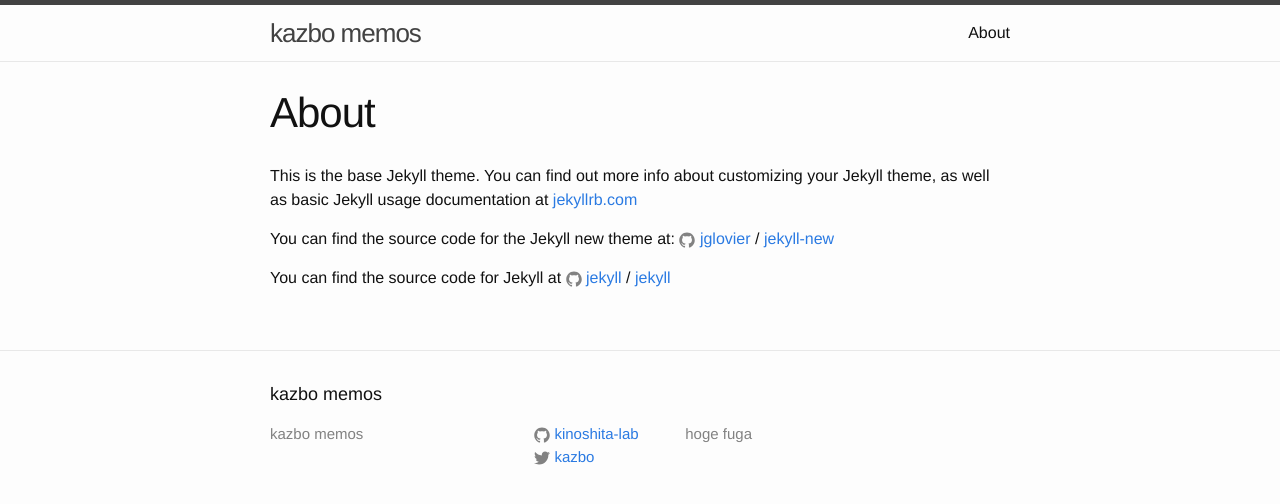
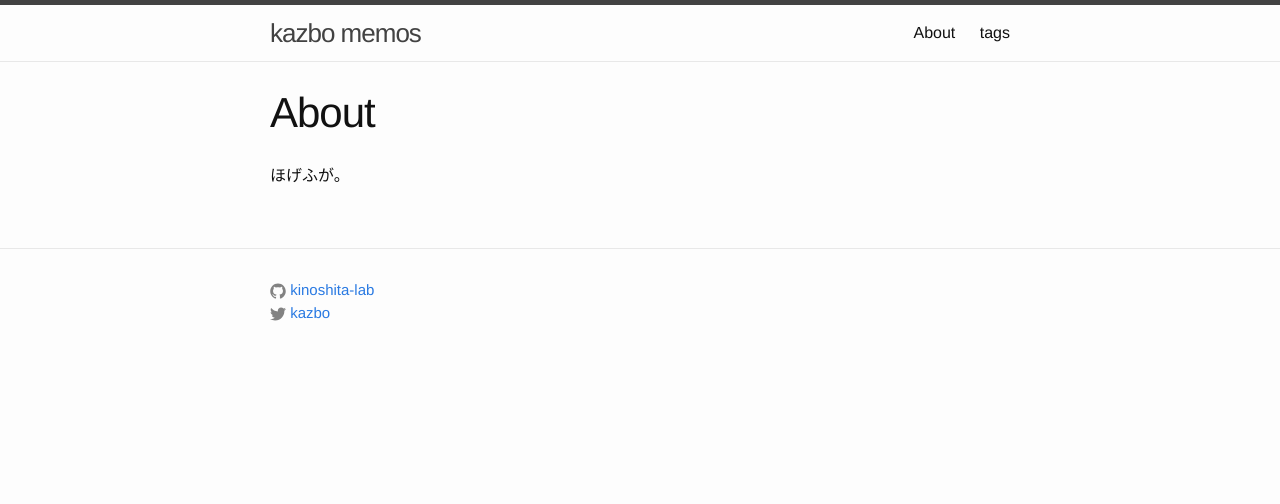
Before and after one commit to kinoshita-lab/kazbo, a Jekyll site: the page built from about.md, in a window 1280 px wide. Shown: the top 504 px of the page. Built offline with Jekyll 4.4.1, drawn with Linux system fonts in a browser that asks for light colours.

Commit message:
add post

```diff
--- a/Gemfile
+++ b/Gemfile
@@ -1,2 +1,3 @@
 source 'https://rubygems.org'
 gem 'jekyll'
+gem 'github-pages'
--- a/_config.yml
+++ b/_config.yml
@@ -13,6 +13,3 @@
 url: "http://kinoshita-lab.github.io/kazbo/" # the base hostname & protocol for your site
 twitter_username: kazbo
 github_username:  kinoshita-lab
-
-# Build settings
-markdown: kramdown
--- a/_includes/footer.html
+++ b/_includes/footer.html
@@ -1,17 +1,7 @@
 <footer class="site-footer">
 
   <div class="wrapper">
-
-    <h2 class="footer-heading">{{ site.title }}</h2>
-
     <div class="footer-col-wrapper">
-      <div class="footer-col footer-col-1">
-        <ul class="contact-list">
-          <li>{{ site.title }}</li>
-          <li><a href="mailto:{{ site.email }}">{{ site.email }}</a></li>
-        </ul>
-      </div>
-
       <div class="footer-col footer-col-2">
         <ul class="social-media-list">
           {% if site.github_username %}
@@ -19,7 +9,6 @@
             {% include icon-github.html username=site.github_username %}
           </li>
           {% endif %}
-
           {% if site.twitter_username %}
           <li>
             {% include icon-twitter.html username=site.twitter_username %}
@@ -27,10 +16,6 @@
           {% endif %}
         </ul>
       </div>
-
-      <div class="footer-col footer-col-3">
-        <p>{{ site.description }}</p>
-      </div>
     </div>
 
   </div>
--- a/_layouts/post.html
+++ b/_layouts/post.html
@@ -6,10 +6,14 @@
   <header class="post-header">
     <h1 class="post-title" itemprop="name headline">{{ page.title }}</h1>
     <p class="post-meta"><time datetime="{{ page.date | date_to_xmlschema }}" itemprop="datePublished">{{ page.date | date: "%b %-d, %Y" }}</time>{% if page.author %} • <span itemprop="author" itemscope itemtype="http://schema.org/Person"><span itemprop="name">{{ page.author }}</span></span>{% endif %}</p>
+      {% for tag in page.tags %}
+      <a class="page-link" href="{{site.baseurl}}/tags/index.html#tag_{{ tag }}">{{ tag }}</a></li>
+      {% endfor %}
   </header>
 
   <div class="post-content" itemprop="articleBody">
     {{ content }}
   </div>
 
+
 </article>
--- a/about.md
+++ b/about.md
@@ -4,12 +4,4 @@
 permalink: /about/
 ---
 
-This is the base Jekyll theme. You can find out more info about customizing your Jekyll theme, as well as basic Jekyll usage documentation at [jekyllrb.com](http://jekyllrb.com/)
-
-You can find the source code for the Jekyll new theme at:
-{% include icon-github.html username="jglovier" %} /
-[jekyll-new](https://github.com/jglovier/jekyll-new)
-
-You can find the source code for Jekyll at
-{% include icon-github.html username="jekyll" %} /
-[jekyll](https://github.com/jekyll/jekyll)
+ほげふが。
--- a/index.html
+++ b/index.html
@@ -3,9 +3,7 @@
 ---
 
 <div class="home">
-
   <h1 class="page-heading">Posts</h1>
-
   <ul class="post-list">
     {% for post in site.posts %}
       <li>
@@ -17,7 +15,4 @@
       </li>
     {% endfor %}
   </ul>
-
-  <p class="rss-subscribe">subscribe <a href="{{ "/feed.xml" | prepend: site.baseurl }}">via RSS</a></p>
-
 </div>
```
Also changed, not shown: _drafts/2016-01-14-instrumentation-amp.md (added, +11 -0 lines), _drafts/2016-01-14-live-uma-cafe-daisharin.md (added, +14 -0 lines), _drafts/2016-01-14-sharin-society.md (added, +6 -0 lines), _posts/2016-01-13-welcome-to-jekyll.markdown (deleted, +0 -25 lines), _posts/2016-01-14-emacs-sicp-setup.md (added, +59 -0 lines), tags.html (added, +15 -0 lines).
